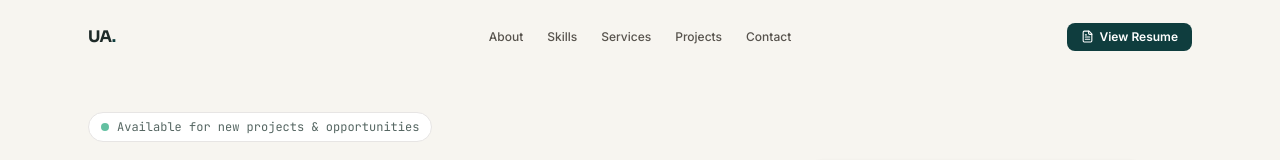
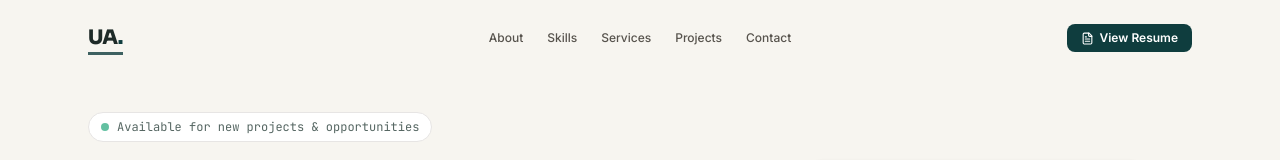
Before and after one commit to therealbibson/Portfolio, a React (Vite) app: page / in a window 1280 px wide. Shown: the top 160 px of the page. Built offline with nearby package versions, Linux system fonts and the light colour scheme; grey boxes are pictures that could not be loaded.

Commit message:
Style UA. wordmark with larger bold type and a teal underline, no background

```diff
--- a/src/components/Footer.tsx
+++ b/src/components/Footer.tsx
@@ -29,7 +29,7 @@ export default function Footer() {
               onClick={(e) => handleNavClick(e, '#overview')}
               className="group cursor-pointer"
             >
-              <span className="font-display font-bold text-base text-text-white group-hover:text-primary-blue transition-colors">
+              <span className="border-b-[3px] border-primary-blue/80 pb-0.5 font-display text-xl font-extrabold tracking-tight text-text-white transition-colors group-hover:text-primary-blue">
                 UA<span className="text-primary-blue">.</span>
               </span>
             </a>
--- a/src/components/Header.tsx
+++ b/src/components/Header.tsx
@@ -53,7 +53,7 @@ export default function Header({ onOpenContact, onOpenResume }: HeaderProps) {
           onClick={(e) => handleNavClick(e, '#overview')}
           className="group cursor-pointer py-1 shrink-0"
         >
-          <span className="font-display font-bold text-base tracking-tight text-text-white group-hover:text-primary-blue transition-colors">
+          <span className="border-b-[3px] border-primary-blue/80 pb-0.5 font-display text-xl font-extrabold tracking-tight text-text-white transition-colors group-hover:text-primary-blue">
             UA<span className="text-primary-blue">.</span>
           </span>
         </a>
```
